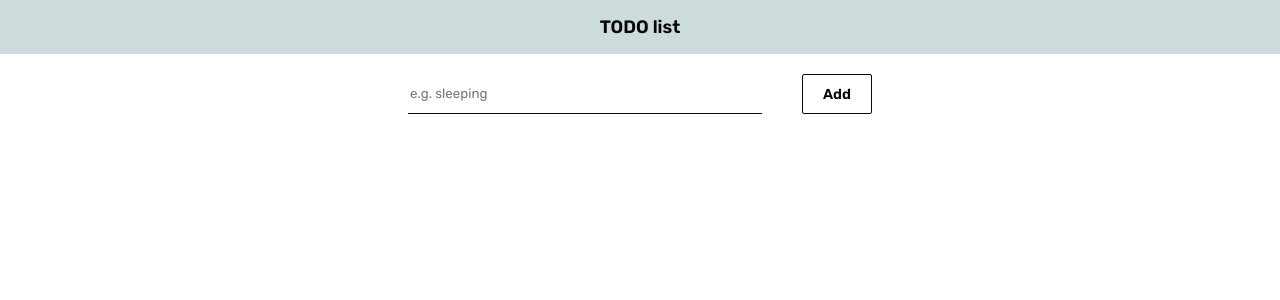
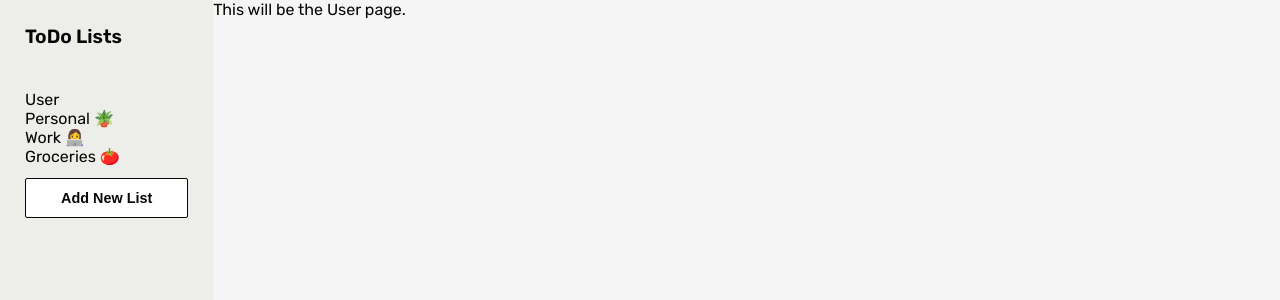
Before and after one commit to katab99/todo-list, a React (Vite) app: page /user in a window 1280 px wide. Shown: the top 300 px of the page. Built offline with nearby package versions, Linux system fonts and the light colour scheme.

Commit message:
Add routes and Sidebar

```diff
--- a/package.json
+++ b/package.json
@@ -13,7 +13,8 @@
     "clsx": "^2.1.1",
     "nanoid": "^5.0.9",
     "react": "^19.0.0",
-    "react-dom": "^19.0.0"
+    "react-dom": "^19.0.0",
+    "react-router": "^7.7.0"
   },
   "devDependencies": {
     "@eslint/js": "^9.17.0",
--- a/src/App.tsx
+++ b/src/App.tsx
@@ -1,11 +1,24 @@
+import { BrowserRouter, Routes, Route } from "react-router";
 import Header from "./components/Header";
 import Main from "./components/Main";
+import Layout from "./components/Layout";
+import Home from "./pages/Home";
+import User from "./pages/User";
 
 export default function App() {
 	return (
-		<>
-			<Header />
-			<Main />
-		</>
+		<BrowserRouter>
+			<Routes>
+				<Route path="/" element={<Layout />}>
+					<Route index element={<Home />} />
+					<Route path="user" element={<User />} />
+					<Route path=":listid" element={<Main />} />
+				</Route>
+			</Routes>
+		</BrowserRouter>
+		// <>
+		// 	<Header />
+		// 	<Main />
+		// </>
 	);
 }
--- /dev/null
+++ b/src/components/Layout.tsx
@@ -0,0 +1,11 @@
+import { Outlet } from "react-router";
+import SideBar from "./Sidebar";
+
+export default function Layout() {
+	return (
+		<div className="site-container">
+			<SideBar />
+			<Outlet />
+		</div>
+	);
+}
--- /dev/null
+++ b/src/components/SideBar.tsx
@@ -0,0 +1,25 @@
+import { Link } from "react-router";
+import { taskLists } from "../../taskLists";
+
+export default function SideBar() {
+	return (
+		<div className="sidebar-container">
+			<Link to="/" className="page-title link">
+				ToDo Lists
+			</Link>
+			<nav>
+				<Link to="user" className="link">
+					User
+				</Link>
+
+				{/* Map over the task lists */}
+				{taskLists.map((list) => (
+					<Link to={list.id} className="link">
+						{list.name}
+					</Link>
+				))}
+			</nav>
+			<button>Add New List</button>
+		</div>
+	);
+}
--- a/src/index.css
+++ b/src/index.css
@@ -1,20 +1,49 @@
-*{
+html,
+body {
 	margin: 0;
 	color: #080705;
 	font-family: Rubik, sans-serif;
 }
 
-body{
-    display: block;
+/* -- layout */
+.site-container {
+	min-height: 100vh;
+	display: grid;
+	grid-template-columns: 1fr 5fr;
 }
 
+/* -- sidebar */
+.sidebar-container {
+	display: flex;
+	flex-direction: column;
+	background: #edede9;
+	padding: 25px;
+}
+
+.page-title {
+	font-size: 1.2em;
+	font-weight: 600;
+	padding-bottom: 30px;
+}
+
+.link {
+	color: #080705;
+	text-decoration: none;
+}
+
+nav {
+	display: flex;
+	flex-direction: column;
+	padding: 12px 0;
+}
+
+/* -- header */
 header {
 	background: #ccdbdc;
 	margin: 0 auto;
 	padding: 16px;
 	font-weight: 600;
 	font-size: large;
-
 }
 
 p.page-title {
@@ -22,28 +51,33 @@ p.page-title {
 	justify-content: center;
 }
 
-section.add-task-container{
+/* -- main */
+main {
+	background: whitesmoke;
+}
+
+.add-task-container {
 	display: flex;
 	justify-content: center;
 }
 
-section.add-task-container > * {
+.add-task-container > * {
 	margin: 20px;
 }
 
-section.list-container{
+section.list-container {
 	width: 100%;
 	max-width: 800px;
 	margin: 0 auto;
 }
 
-p.list-title{
+p.list-title {
 	display: flex;
 	justify-content: center;
 	font-weight: 600;
 }
 
-label.task-item{
+label.task-item {
 	display: grid;
 	grid-template-columns: auto 1fr auto;
 	align-items: center;
@@ -52,56 +86,56 @@ label.task-item{
 	margin-bottom: 8px;
 }
 
-label.task-item.editing{
+label.task-item.editing {
 	display: grid;
 	grid-template-columns: 2fr auto;
 }
 
-input.task-update{
+input.task-update {
 	margin-left: 60px;
 	font-size: 1rem;
 }
 
-button.task-state{
+button.task-state {
 	width: 40px;
 	padding: 0;
 }
 
-span.task-name{
+span.task-name {
 	font-size: 1rem;
 	overflow: hidden;
 	padding: 0 8px;
 }
 
-div.action-buttons{
+div.action-buttons {
 	display: flex;
 	gap: 8px;
 }
 
-div.action-buttons button{
+div.action-buttons button {
 	width: 92px;
 }
 
-input{
+input {
 	width: 350px;
 	border: none;
 	border-bottom: 1px solid #080705;
 	border-radius: 0;
 }
 
-input:focus{
+input:focus {
 	outline: none;
 	border-bottom: 2px solid #3498db;
 	transition: border-bottom 0.01s;
 }
 
-ul{
+ul {
 	list-style-type: none;
 	padding: 0;
 	margin: 0;
 }
 
-button{
+button {
 	background: #fff;
 	color: #080705;
 	padding: 10px 20px;
@@ -112,6 +146,6 @@ button{
 	height: 40px;
 }
 
-button:hover{
+button:hover {
 	cursor: pointer;
 }
--- /dev/null
+++ b/src/pages/Home.tsx
@@ -0,0 +1,8 @@
+export default function Home() {
+	return (
+		<main>
+			Welcome on the Home Page. Please select a list to see your tasks or create
+			a new list.
+		</main>
+	);
+}
--- /dev/null
+++ b/src/pages/User.tsx
@@ -0,0 +1,3 @@
+export default function User() {
+	return <main>This will be the User page.</main>;
+}
--- /dev/null
+++ b/taskLists.ts
@@ -0,0 +1,71 @@
+// type TaskItem = {
+// 	id: string;
+// 	task: string;
+// 	isCompleted: boolean;
+// };
+
+export const taskLists = [
+	{
+		id: "1",
+		name: "Personal 🪴",
+		taskList: [
+			{
+				id: "a1",
+				task: "read a book",
+				isCompleted: false,
+			},
+			{
+				id: "a2",
+				task: "do groceries",
+				isCompleted: false,
+			},
+			{
+				id: "a3",
+				task: "make the bed",
+				isCompleted: true,
+			},
+		],
+	},
+	{
+		id: "2",
+		name: "Work 👩‍💻",
+		taskList: [
+			{
+				id: "b1",
+				task: "meeting at 14:00",
+				isCompleted: false,
+			},
+			{
+				id: "b2",
+				task: "write report",
+				isCompleted: false,
+			},
+		],
+	},
+	{
+		id: "3",
+		name: "Groceries 🍅",
+		taskList: [
+			{
+				id: "c1",
+				task: "tomato",
+				isCompleted: false,
+			},
+			{
+				id: "c2",
+				task: "bread",
+				isCompleted: false,
+			},
+			{
+				id: "c3",
+				task: "milk",
+				isCompleted: false,
+			},
+			{
+				id: "c4",
+				task: "coffee",
+				isCompleted: false,
+			},
+		],
+	},
+];
```
Also changed, not shown: 1 other file (tests, documents, lock files or other folders). Lines whose indentation alone changed are shown as unchanged.
